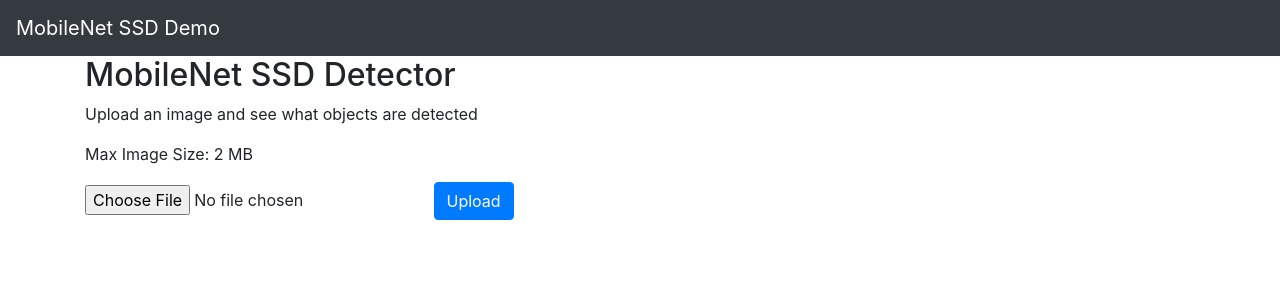
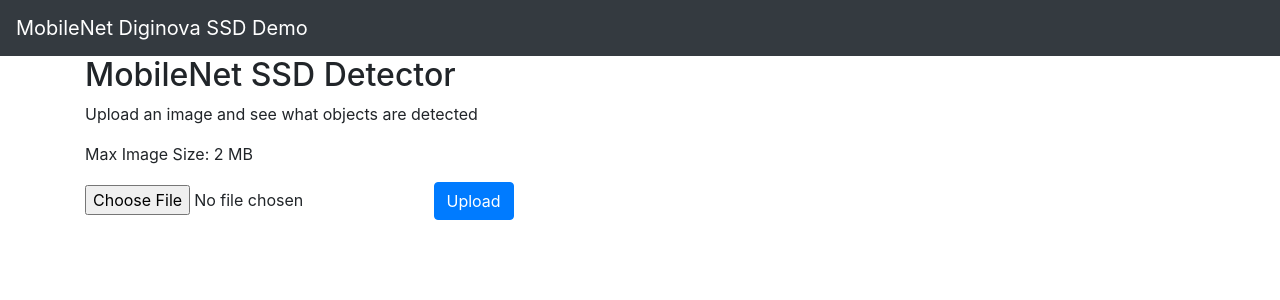
Before and after one commit to kdrhanshn/mobilenetssdDiginova, a Flask app: page / in a window 1280 px wide. Shown: the top 300 px of the page. Run offline with Flask 2, Linux system fonts and the light colour scheme; some libraries are stand-ins or nearby versions.

Commit message:
last commit

```diff
--- a/templates/index.html
+++ b/templates/index.html
@@ -3,7 +3,7 @@
 
 <head>
    <meta charset="UTF-8">
-   <title>MobileNet SSD Detector</title>
+   <title>MobileNet SSD Detector Diginova</title>
    <link rel="stylesheet" href="https://stackpath.bootstrapcdn.com/bootstrap/4.5.0/css/bootstrap.min.css"
       integrity="sha384-9aIt2nRpC12Uk9gS9baDl411NQApFmC26EwAOH8WgZl5MYYxFfc+NcPb1dKGj7Sk" crossorigin="anonymous">
    <link rel="stylesheet" href="{{ url_for('static', filename='css/index.css') }}">
@@ -21,7 +21,7 @@
    {% endif %}
    {% endwith %}
    <nav class="navbar navbar-dark bg-dark ">
-      <a class="navbar-brand navbar-center" href="#">MobileNet SSD Demo</a>
+      <a class="navbar-brand navbar-center" href="#">MobileNet Diginova SSD Demo</a>
    </nav>
 
    <div class="container">
```
